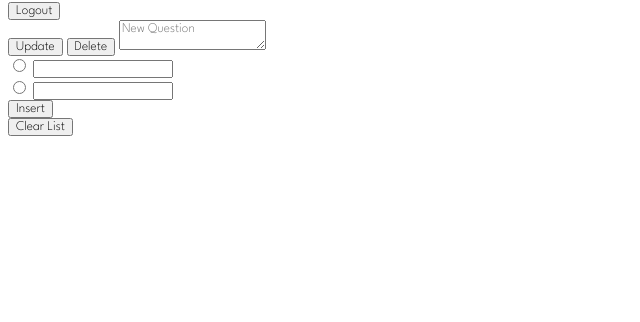
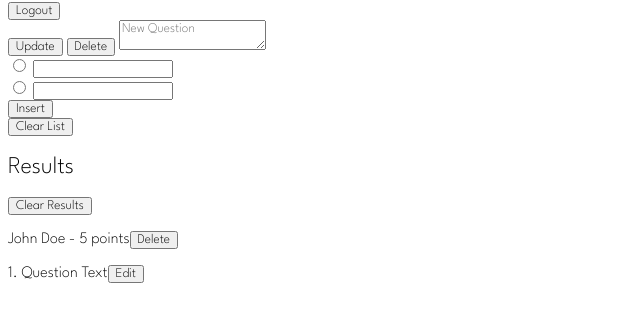
Before and after one commit to Nimira43/Formula-One-2025, a plain HTML site: page index.html in a window 1280 px wide. Shown: the part 140-462 px from the top of the page, without its empty margins (0-640 px from the left). Drawn offline with Linux system fonts and the light colour scheme; a web font is replaced by a local one.

Commit message:
Landing and Admin HTML sections completed

```diff
--- a/index.html
+++ b/index.html
@@ -44,7 +44,18 @@
       </div>
       <button id="questions-clear-btn">Clear List</button>
     </div>
-    <div class="results-list-container"></div>
+    <div class="results-list-container">
+      <div class="clear">
+        <h2>Results</h2>
+        <button id="results-clear-btn">Clear Results</button>
+      </div>
+      <div class="results-list-wrapper">
+        <p class="person person-1"><span class="person-1">John Doe - 5 points</span><button id="delete-result-btn_1" class="delete-result-btn">Delete</button></p>
+      </div>
+    </div>
+    <div class="inserted-questions-wrapper">
+      <p><span>1. Question Text</span><button id="question-1">Edit</button></p>
+    </div>
   </section>
   <script src="script.js"></script>
 </body>
```
